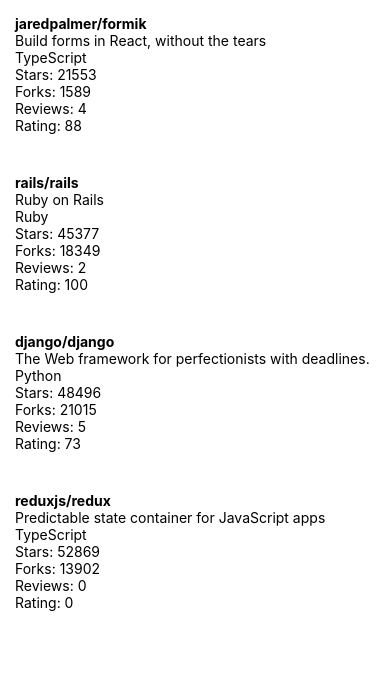
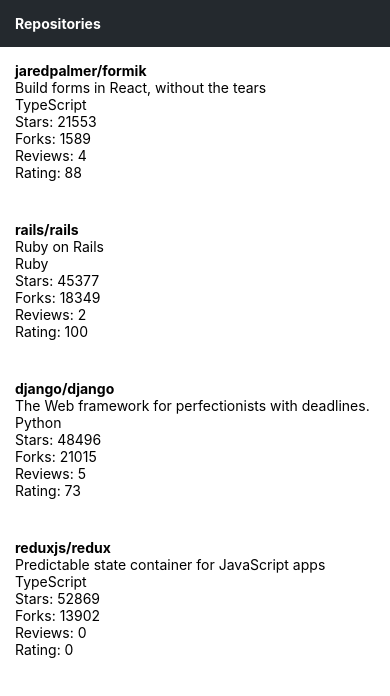
Before and after one commit to laqqaz27-svg/part10, a React Native app: screen / in a window 390 px wide. Shown: the top 696 px of the page. Built offline with nearby package versions, Linux system fonts and the light colour scheme.

Commit message:
4. The app bar

```diff
--- /dev/null
+++ b/src/components/AppBar.jsx
@@ -0,0 +1,28 @@
+import { View, StyleSheet, Pressable, Text } from 'react-native';
+import Constants from 'expo-constants';
+
+const styles = StyleSheet.create({
+  container: {
+    paddingTop: Constants.statusBarHeight,
+    backgroundColor: '#24292e',
+  },
+  tab: {
+    padding: 15,
+  },
+  text: {
+    color: 'white',
+    fontWeight: 'bold',
+  },
+});
+
+const AppBar = () => {
+  return (
+    <View style={styles.container}>
+      <Pressable style={styles.tab}>
+        <Text style={styles.text}>Repositories</Text>
+      </Pressable>
+    </View>
+  );
+};
+
+export default AppBar;
--- a/src/components/Main.jsx
+++ b/src/components/Main.jsx
@@ -1,10 +1,9 @@
-import Constants from 'expo-constants';
 import { StyleSheet, View } from 'react-native';
+import AppBar from './AppBar';
 import RepositoryList from './RepositoryList';
 
 const styles = StyleSheet.create({
   container: {
-    marginTop: Constants.statusBarHeight,
     flex: 1,
   },
 });
@@ -12,6 +11,7 @@
 const Main = () => {
   return (
     <View style={styles.container}>
+      <AppBar />
       <RepositoryList />
     </View>
   );
```
